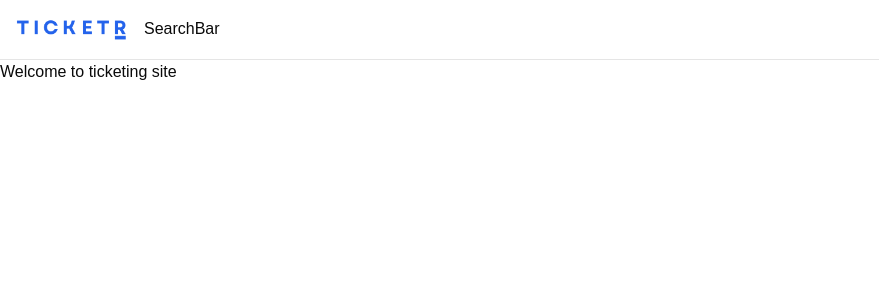
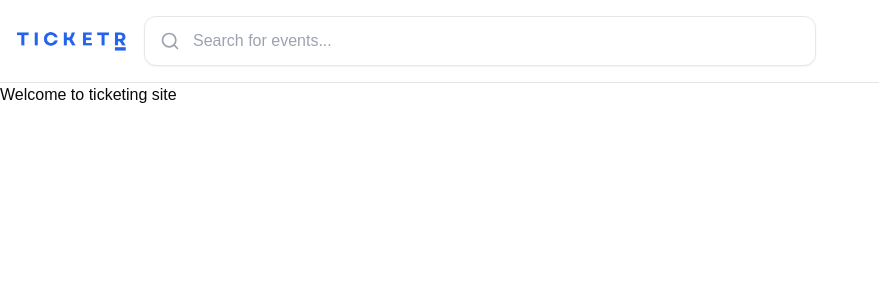
Before and after one commit to instasif/ticketing-site, a Next.js app: page / in a window 1280 px wide. Shown: the top 300 px of the page, without its empty margins (0-879 px from the left). Built offline with nearby package versions, Linux system fonts and the light colour scheme; no server answers.

Commit message:
complete design searchbar

```diff
--- a/components/Compo/SearchBar.jsx
+++ /dev/null
@@ -1,7 +0,0 @@
-import React from 'react'
-
-export default function SearchBar() {
-  return (
-    <div>SearchBar</div>
-  )
-}
--- /dev/null
+++ b/components/Compo/SearchBar.tsx
@@ -0,0 +1,24 @@
+'use client';
+
+import { Search } from 'lucide-react';
+import { useRouter } from 'next/navigation';
+import { useState } from 'react';
+
+export default function SearchBar() {
+  const router = useRouter();
+  const [query, setQuery] = useState('');
+  const handleSearch = (e: React.FormEvent) =>{
+    e.preventDefault();
+    if (query.trim()) {
+      router.push(`/search?q=${encodeURIComponent(query.trim())}`)
+    }
+  }
+  return (
+    <div>
+      <form onSubmit={handleSearch} className=" relative">
+        <input type="text" value={query} onChange={(e) => setQuery(e.target.value)} placeholder='Search for events...' className='w-full py-3 px-4 pl-12 bg-white rounded-xl border border-gray-200 shadow-sm focus:outline-none focus:ring-2 focus:ring-blue-500 focus:border-transparent transition-all duration-200' />
+        <Search className=' absolute left-4 top-1/2 -translate-y-1/2 text-gray-400 w-5 h-5'/>
+      </form>
+    </div>
+  );
+}
```
